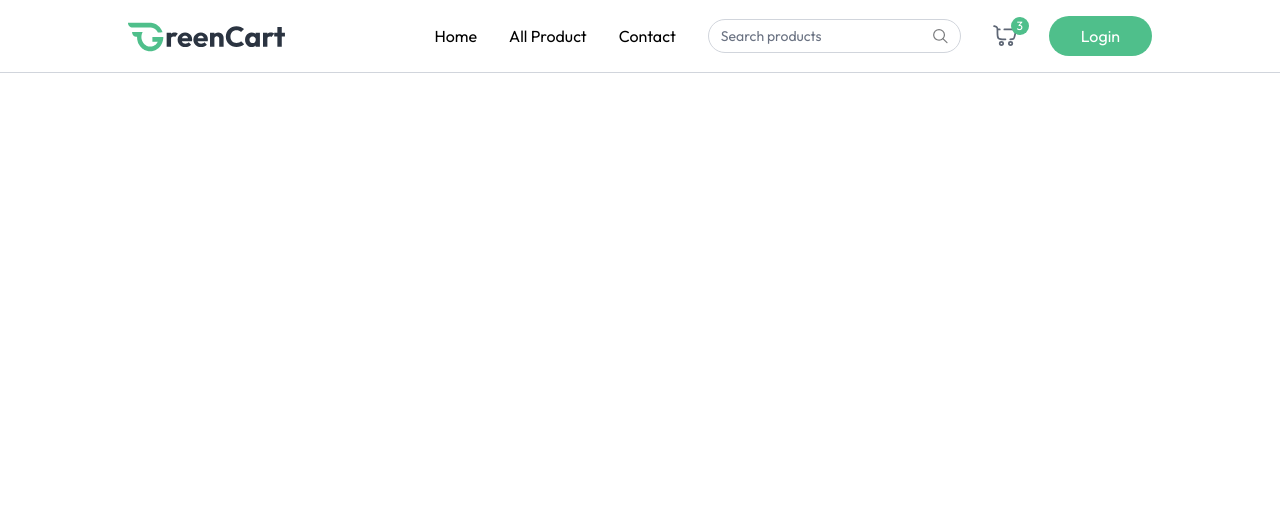
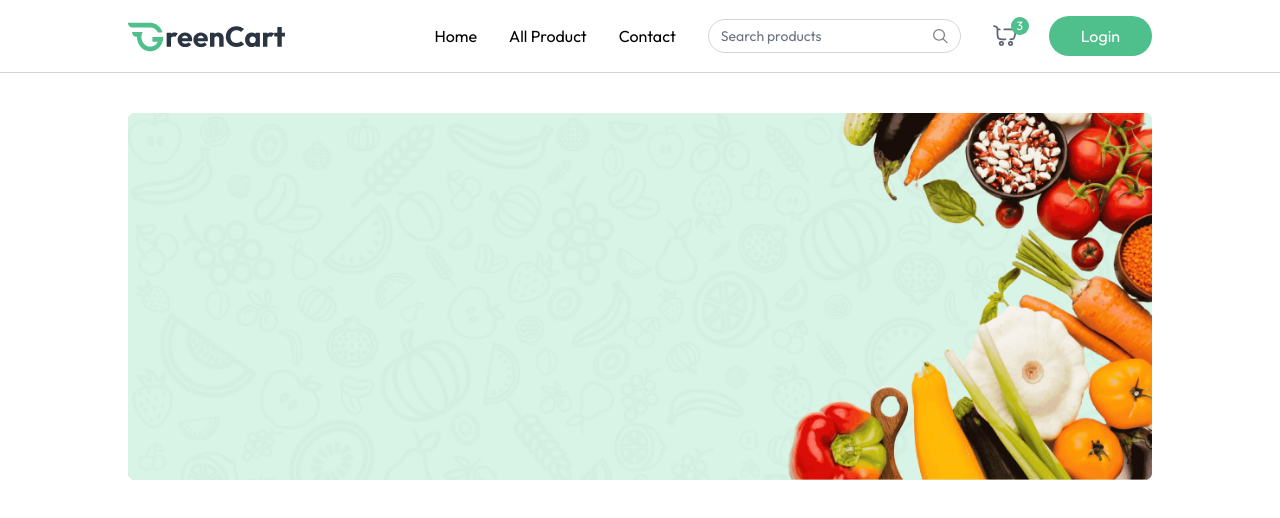
Before and after one commit to MinZexing/WCart, a React (Vite) app in the folder client/: page / in a window 1280 px wide. Shown: the top 518 px of the page. Built offline with nearby package versions, Linux system fonts and the light colour scheme.

Commit message:
create routing on the frontend

```diff
--- a/client/src/App.jsx
+++ b/client/src/App.jsx
@@ -1,9 +1,20 @@
+import { Route, Routes, useLocation } from "react-router-dom";
 import Navbar from "./components/Navbar";
+import Home from "./pages/Home";
 
 function App() {
+  const isSellerPath = useLocation().pathname.includes("seller");
+
   return (
     <div>
-      <Navbar />
+      {isSellerPath ? null : <Navbar />}
+      <div
+        className={`${isSellerPath ? "" : "px-6 md:px-16 lg:px-24 xl:px-32"}`}
+      >
+        <Routes>
+          <Route path="/" element={<Home />} />
+        </Routes>
+      </div>
     </div>
   );
 }
--- /dev/null
+++ b/client/src/components/MainBanner.jsx
@@ -0,0 +1,20 @@
+import { assets } from "../assets/assets";
+
+function MainBanner() {
+  return (
+    <div className="relative">
+      <img
+        src={assets.main_banner_bg}
+        alt="banner"
+        className="w-full hidden md:block"
+      />
+      <img
+        src={assets.main_banner_bg_sm}
+        alt="banner small"
+        className="w-full md:hidden"
+      />
+    </div>
+  );
+}
+
+export default MainBanner;
--- /dev/null
+++ b/client/src/pages/Home.jsx
@@ -0,0 +1,11 @@
+import MainBanner from "../components/MainBanner";
+
+function Home() {
+  return (
+    <div className="mt-10">
+      <MainBanner />
+    </div>
+  );
+}
+
+export default Home;
```
